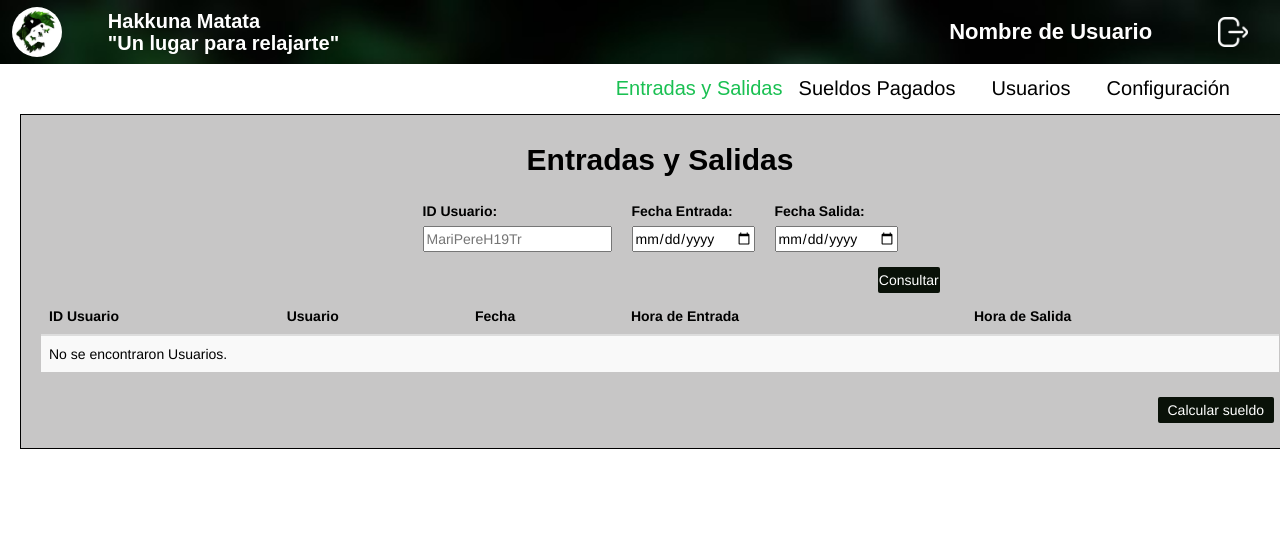
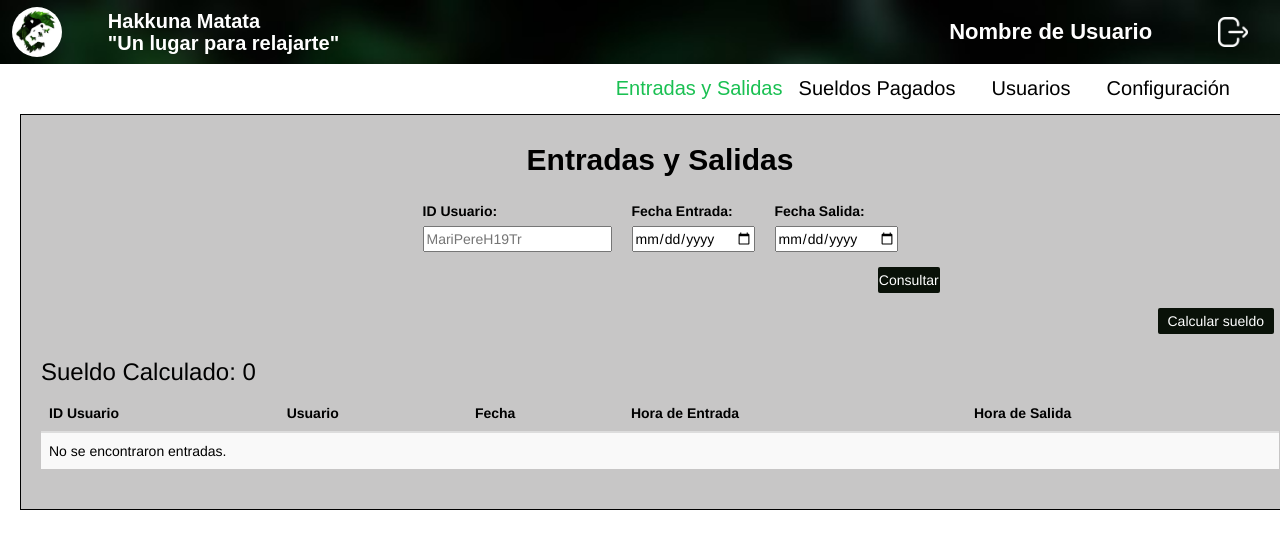
Before and after one commit to Yammery80/SWCPHK-FABY-ONLY, a Flask app: page / in a window 1280 px wide. Shown: the top 549 px of the page. Run offline with Flask 3, Linux system fonts and the light colour scheme; some libraries are stand-ins or nearby versions; some web fonts are replaced.

Commit message:
Ya esta la ventana emergente solo falta mostrar datos de nombre y horas totales

```diff
--- a/main.py
+++ b/main.py
@@ -12,8 +12,10 @@ import os
 from werkzeug.security import  check_password_hash
 from decimal import Decimal
 from datetime import time
-from datetime import datetime
+from datetime import datetime, timedelta
+from decimal import Decimal, getcontext
 
+getcontext().prec = 10
 
 app = Flask(__name__)
 app.secret_key = 'Yamilindel2704'  # Necesario para usar flash messages
@@ -22,50 +24,110 @@ app.config['UPLOAD_FOLDER'] = 'static/assets/Documents-SWCPHK/CartasRecomendacio
 bootstrap = Bootstrap(app)
 
 # Lado administrador
-
 @app.route('/', methods=['GET', 'POST'])
 def index():
-    datos = []  # Esto es para inicializar datos como una lista vacía
+    datos = []
+    horas_trabajadas_total = Decimal(0)
+    sueldo_calculado = Decimal(0)
+    mensaje = None
+    fecha_actual = datetime.now().strftime('%Y-%m-%d')
+
+    if request.method == 'POST':
+        id_usuario = request.form.get('id_usuario', '')
+        e_fechaentrada = request.form.get('e_fechaentrada', '')
+        e_fechasalida = request.form.get('e_fechasalida', '')
+
+        # Imprimir los parámetros para verificar que se están capturando correctamente
+        print(f"ID Usuario: {id_usuario}")
+        print(f"Fecha Entrada: {e_fechaentrada}")
+        print(f"Fecha Salida: {e_fechasalida}")
+
+        session['id_usuario'] = id_usuario
+        session['e_fechaentrada'] = e_fechaentrada
+        session['e_fechasalida'] = e_fechasalida
+
+        if 'calcular_sueldo' in request.form:
+            horas_trabajadas_total, sueldo_calculado = calcular_sueldo(session.get('id_usuario'), session.get('e_fechaentrada'), session.get('e_fechasalida'))
+            if sueldo_calculado == Decimal(0):
+                mensaje = "No se encontró información para calcular el sueldo."
+        else:
+            datos = get_data_from_db(id_usuario, e_fechaentrada, e_fechasalida)
+            if not datos:
+                mensaje = "No se encontraron datos."
+
+    return render_template('base.html', datos=datos, horas_trabajadas_total=horas_trabajadas_total, sueldo_calculado=sueldo_calculado, mensaje=mensaje, fecha_actual=fecha_actual)
+
+def get_data_from_db(id_usuario, e_fechaentrada, e_fechasalida):
     try:
-        if request.method == 'POST':
-            id_usuario = request.form.get('id_usuario', '')
-            e_fechaentrada = request.form.get('e_fechaentrada', '')
-            e_fechasalida = request.form.get('e_fechasalida', '')
+        conn = db.conectar()
+        cursor = conn.cursor()
 
-            conn = db.conectar()  # Esto es para usar la función de conexión personalizada
-            cursor = conn.cursor()
+        if not (id_usuario and e_fechaentrada and e_fechasalida):
+            return []
 
-            # Esto es para construir la consulta condicionalmente
-            if id_usuario:
-                query = sql.SQL("""
-                    SELECT * FROM entrada_salidas
-                    WHERE id_usuariofk = %s AND fecha BETWEEN %s AND %s
-                """)
-                params = (id_usuario, e_fechaentrada, e_fechasalida)
-            else:
-                query = sql.SQL("""
-                    SELECT * FROM entrada_salidas
-                    WHERE fecha BETWEEN %s AND %s
-                """)
-                params = (e_fechaentrada, e_fechasalida)
+        query = """
+            SELECT id_usuariofk, nomcompleto_usuario, fecha, hora_entrada, hora_salida
+            FROM entrada_salidas
+            WHERE id_usuariofk = %s AND fecha BETWEEN %s AND %s
+        """
+        params = (id_usuario, e_fechaentrada, e_fechasalida)
 
-            cursor.execute(query, params)
-            datos = cursor.fetchall()
+        cursor.execute(query, params)
+        datos = cursor.fetchall()
 
+        return datos
+    except Exception as e:
+        print(f"Error: {e}")
+        return []
+    finally:
+        cursor.close()
+        db.desconectar(conn)
+
+def calcular_sueldo(id_usuario, e_fechaentrada, e_fechasalida):
+    try:
+        if not e_fechaentrada or not e_fechasalida:
+            print("Las fechas de entrada y salida no pueden estar vacías.")
+            return Decimal(0), Decimal(0)  # Regresa horas_trabajadas_total y sueldo_calculado
+
+        conn = db.conectar()
+        cursor = conn.cursor()
+
+        cursor.execute("SELECT pagohora_usuario FROM infopersonal WHERE id_usuario = %s", (id_usuario,))
+        pagohora_usuario = cursor.fetchone()
+
+        if not pagohora_usuario:
+            print("No se encontró el pago por hora del usuario.")
             cursor.close()
-            db.desconectar(conn)  # Esto es para usar la función de desconexión personalizada
+            db.desconectar(conn)
+            return Decimal(0), Decimal(0)
+
+        pagohora_usuario = Decimal(pagohora_usuario[0])
+
+        cursor.execute("""
+            SELECT hora_entrada, hora_salida
+            FROM entrada_salidas
+            WHERE id_usuariofk = %s AND fecha BETWEEN %s AND %s
+        """, (id_usuario, e_fechaentrada, e_fechasalida))
+        registros = cursor.fetchall()
+
+        horas_trabajadas_total = Decimal(0)
+        for entrada, salida in registros:
+            fecha_dummy = datetime(1900, 1, 1)
+            entrada_datetime = datetime.combine(fecha_dummy, entrada)
+            salida_datetime = datetime.combine(fecha_dummy, salida)
+            horas_trabajadas = Decimal((salida_datetime - entrada_datetime).total_seconds()) / Decimal(3600)
+            horas_trabajadas_total += horas_trabajadas
+
+        cursor.close()
+        db.desconectar(conn)
+
+        sueldo_calculado = horas_trabajadas_total * pagohora_usuario
+
+        return horas_trabajadas_total, sueldo_calculado
 
     except Exception as e:
-        # Esto es para mostrar un mensaje de error en caso de excepción
-        return f"Hubo un error en la solicitud: {e}", 500
-
-    # Esto es para renderizar la plantilla con los resultados
-    return render_template('base.html', datos=datos)
-
-
-## Registro de nuevo
-
-
+        print(f"Error en calcular_sueldo: {e}")
+        return Decimal(0), Decimal(0)
 
 @app.route('/login', methods=['GET', 'POST'])
 def login():
--- a/static/js/script.js
+++ b/static/js/script.js
@@ -1,3 +1,26 @@
+//Muestra ventana de Sueldos pagados
+
+// Mostrar el popup si se ha calculado el sueldo
+document.addEventListener('DOMContentLoaded', function() {
+    const sueldoDataElement = document.getElementById('sueldo-data');
+    const sueldoCalculado = parseFloat(sueldoDataElement.getAttribute('data-sueldo-calculado'));
+
+    if (sueldoCalculado !== 0) {
+        document.getElementById('popup-sueldo').style.display = 'block';
+    }
+
+    // Funcionalidad de los botones
+    document.getElementById('acceptButton-s').addEventListener('click', function() {
+        document.getElementById('popup-sueldo').style.display = 'none';
+    });
+
+    document.getElementById('cancelButton-s').addEventListener('click', function() {
+        document.getElementById('popup-sueldo').style.display = 'none';
+    });
+});
+
+
+//Muestra ventana de Trabajador y horas de turno
 document.addEventListener('DOMContentLoaded', function() {
     var popup = document.getElementById('popup');
     var acceptButton = document.getElementById('acceptButton');
--- a/templates/base.html
+++ b/templates/base.html
@@ -1,4 +1,5 @@
 {% extends 'bootstrap/base.html' %}
+
 {% block head %}
     {{ super() }}
     <title>
@@ -6,11 +7,12 @@
             Sistema Web para Ciber Papelería "Hakkunna Matata"
         {% endblock %}
     </title>
-    <link rel="stylesheet" href="/static/style/style.css">
+    <link rel="stylesheet" href="{{ url_for('static', filename='style/style.css') }}">
+    <script src="https://code.jquery.com/jquery-3.6.0.min.js"></script>
+    <script src="{{ url_for('static', filename='js/script.js') }}"></script>
 {% endblock %}
 
 {% block body %}
-
     {% block navbar %}
     {% include 'banner.html' %}
     {% include 'navigation.html' %}
@@ -19,25 +21,56 @@
     {% block content %}
     <div class="caja">
         <h2>Entradas y Salidas</h2>
+
+        <!-- Formulario para consultar entradas y salidas -->
         <form action="/" method="post">
             <div class="camposconsulta">
                 <div class="campo">
                     <label for="id_usuario">ID Usuario: </label>
-                    <input type="text" id="id_usuario" name="id_usuario" placeholder="MariPereH19Tr" required>
+                    <input type="text" id="id_usuario" name="id_usuario" value="{{ session.get('id_usuario', '') }}" placeholder="MariPereH19Tr" required>
                 </div>
                 <div class="campo">
                     <label for="e_fechaentrada">Fecha Entrada:</label>
-                    <input type="date" id="e_fechaentrada" name="e_fechaentrada" required>
+                    <input type="date" id="e_fechaentrada" name="e_fechaentrada" value="{{ session.get('e_fechaentrada', '') }}" required>
                 </div>
                 <div class="campo">
                     <label for="e_fechasalida">Fecha Salida:</label>
-                    <input type="date" id="e_fechasalida" name="e_fechasalida" required>
+                    <input type="date" id="e_fechasalida" name="e_fechasalida" value="{{ session.get('e_fechasalida', '') }}" required>
                 </div>
             </div>
             <div class="submit-container">
                 <input type="submit" value="Consultar">
             </div>
         </form>
+
+
+
+        <!-- Botón para calcular el sueldo -->
+        <div class="submit-sueldo">
+            <form action="/" method="post" id="form-calcular-sueldo">
+                <input type="hidden" name="id_usuario" value="{{ session.get('id_usuario', '') }}">
+                <input type="hidden" name="e_fechaentrada" value="{{ session.get('e_fechaentrada', '') }}">
+                <input type="hidden" name="e_fechasalida" value="{{ session.get('e_fechasalida', '') }}">
+                <input type="hidden" name="calcular_sueldo" value="true">
+                <input type="submit" value="Calcular sueldo">
+            </form>
+        </div>
+
+
+        <!-- Mostrar mensajes -->
+        {% if mensaje %}
+            <div class="alert alert-warning">
+                {{ mensaje }}
+            </div>
+        {% endif %}
+
+        {% if sueldo_calculado is not none %}
+            <div>
+                <h3>Sueldo Calculado: {{ sueldo_calculado }}</h3>
+            </div>
+        {% endif %}
+
+        <!-- Tabla para mostrar los resultados -->
         <table class="table table-success table-striped">
             <thead>
                 <tr>
@@ -49,28 +82,50 @@
                 </tr>
             </thead>
             <tbody>
+                {% if datos %}
                     {% for entrada in datos %}
                     <tr>
                         <td>{{ entrada[0] }}</td>
                         <td>{{ entrada[1] }}</td>
-                    <td>{{ entrada[2] }}</td>
-                    <td>{{ entrada[3] }}</td>
-                    <td>{{ entrada[4] }}</td>
+                        <td>{{ entrada[2].strftime('%Y-%m-%d') }}</td>
+                        <td>{{ entrada[3].strftime('%H:%M') }}</td>
+                        <td>{{ entrada[4].strftime('%H:%M') }}</td>
                     </tr>
+                    {% endfor %}
                 {% else %}
                     <tr>
-                    <td colspan="5">No se encontraron Usuarios.</td>
+                        <td colspan="5">
+                            {% if mensaje %}
+                                {{ mensaje }}
+                            {% else %}
+                                No se encontraron entradas.
+                            {% endif %}
+                        </td>
                     </tr>
-                {% endfor %}
+                {% endif %}
             </tbody>
         </table>
-        <!-- Si necesitas un botón para calcular el sueldo, debes incluirlo en un formulario o manejarlo adecuadamente -->
-        <div class="submit-sueldo">
-            <form action="/calcular_sueldo" method="post">
-                <input type="submit" value="Calcular sueldo">
-            </form>
+
+    </div>
+    <!-- Popup Sueldo -->
+    <div id="popup-sueldo" class="popup-sueldo" style="display: none;">
+        <div class="popup-content-sueldo">
+            <h2>Sueldo Total</h2>
+            {% if datos and datos|length > 0 %}
+                <h1>Las horas totales de {{ datos[0][1] }} son: {{ horas_trabajadas_total }}</h1>
+            {% else %}
+                <h1>No se encontraron datos.</h1>
+            {% endif %}
+            <p>Sueldo a pagar es: {{ sueldo_calculado }}</p>
+            <div class="time">
+                <p>Fecha actual: {{ fecha_actual }}</p>
+            </div>
+            <button id="acceptButton-s" class="button-sueldo">Aceptar</button>
+            <button id="cancelButton-s" class="button-sueldo">Cancelar</button>
         </div>
     </div>
+
+    <!-- Elemento oculto para pasar datos a JavaScript -->
+    <div id="sueldo-data" data-sueldo-calculado="{{ sueldo_calculado }}"></div>
     {% endblock %}
-
 {% endblock %}
```
Also changed, not shown: static/style/style.css (+31 -0 lines), templates/usuarios.html (+4 -4 lines). Lines whose indentation alone changed are shown as unchanged.
